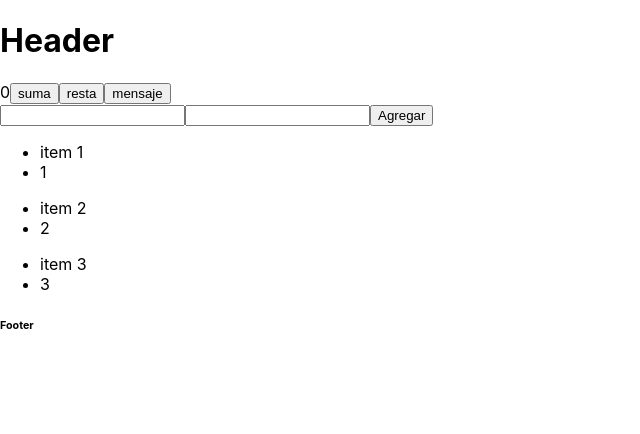
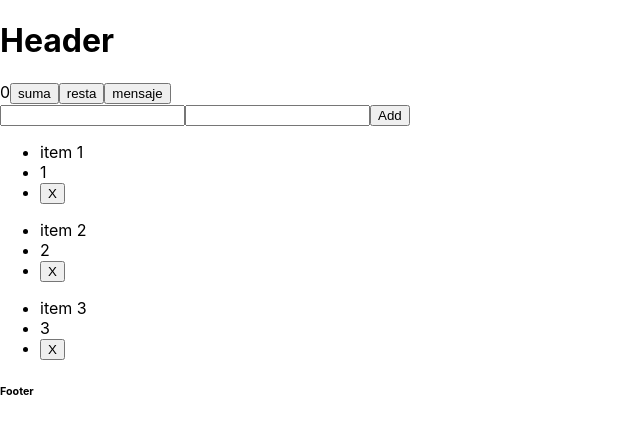
Before and after one commit to Joirid/tc2004b_react, a React (Create React App) app: page / in a window 1280 px wide. Shown: the top 434 px of the page, without its empty margins (0-640 px from the left). Built offline with nearby package versions, Linux system fonts and the light colour scheme.

Commit message:
Actualizar listas (add/delete items)

```diff
--- a/src/App.jsx
+++ b/src/App.jsx
@@ -1,4 +1,3 @@
-import logo from './logo.svg';
 import './App.css';
 import { useState } from 'react';
 import Header from './components/Header';
@@ -8,11 +7,11 @@ import List from './components/list';
 import Add from './components/Add';
 
 function App() {
-  const items = [
+  const [items, setItems] = useState([
     { id: 1, name: "item 1", price: 1 },
     { id: 2, name: "item 2", price: 2 },
     { id: 3, name: "item 3", price: 3 },
-  ];
+  ]);
 
   const [count, setCount] = useState(0);
   const sum = () => {
@@ -22,7 +21,15 @@ function App() {
     setCount(count - 1);
   };
 
-  const add = (item) => {item.id = items.length + 1; items.push(item);};
+  const add = (item) => {
+    item.id = items.length + 1;
+    setItems([...items, item]);
+  };
+
+  const del = (id) => {
+    setItems(items.filter((item) => item.id !== id));
+  };
+
   return (
     <div>
       <Header />
@@ -31,7 +38,7 @@ function App() {
       <Boton name={"resta"} click={resta}/>
       <Boton name={"mensaje"} click={() => alert("Hola")} />
       <Add add={add} />
-      <List items={items} />
+      <List items={items} ondelete={del}/>
       <Footer />
     </div>
   );
--- a/src/components/Add.jsx
+++ b/src/components/Add.jsx
@@ -1,15 +1,24 @@
 import React, { useState } from 'react'
-import Boton from './Boton'
 
 const Add = ({ add }) => {
     const [name, setName] = useState("");
+    const [price, setPrice] = useState("");
+    const onsubmit = (e) => {
+      e.preventDefault();
+      if (!name || !price) {
+        alert("Complete los campos");
+        return;
+      }
+      add({name: name, price: price});
+      setName("");
+      setPrice("");
+    };
   return (
-    <div>
+    <form onSubmit={onsubmit}>
       <input onChange={(e)=>setName(e.target.value)} value={name} type="text" name="" id=""/>
-      {name}
-      <input type="text" name="" id=""/>
-      <Boton name = "Agregar" />
-    </div>
+      <input onChange={(e)=>setPrice(e.target.value)} value={price} type="text" name="" id=""/>
+      <input type="submit" name="" id="" value={"Add"}/>
+    </form>
   )
 }
 
--- a/src/components/item.jsx
+++ b/src/components/item.jsx
@@ -1,11 +1,15 @@
 import React from 'react'
+import Boton from './Boton'
 
-const Item = ({ item }) => {
+const Item = ({ item , ondelete }) => {
   return (
     <div>
         <ul>
             <li>{item.name}</li>
             <li>{item.price}</li>
+            <li>
+              <Boton name={"X"} click={() => ondelete(item.id)} />
+            </li>
         </ul>
     </div>
   )
--- a/src/components/list.jsx
+++ b/src/components/list.jsx
@@ -1,10 +1,10 @@
 import React from 'react'
 import Item from './item'
 
-const List = ({ items }) => {
+const List = ({ items , ondelete }) => {
   return (
     <>
-      {items.map((i) => (<Item item={i} key={i.id}/>))}
+      {items.map((i) => (<Item item={i} key={i.id} ondelete={ondelete}/>))}
     </>
   )
 }
```
